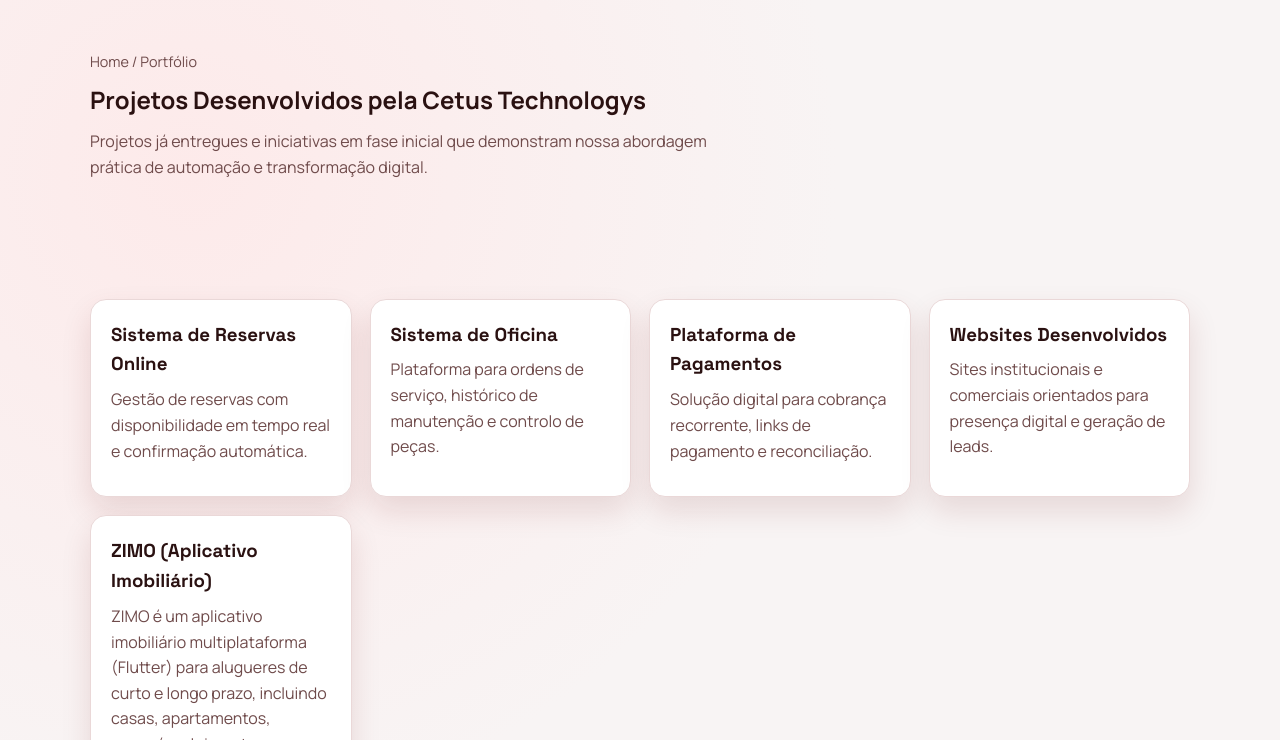
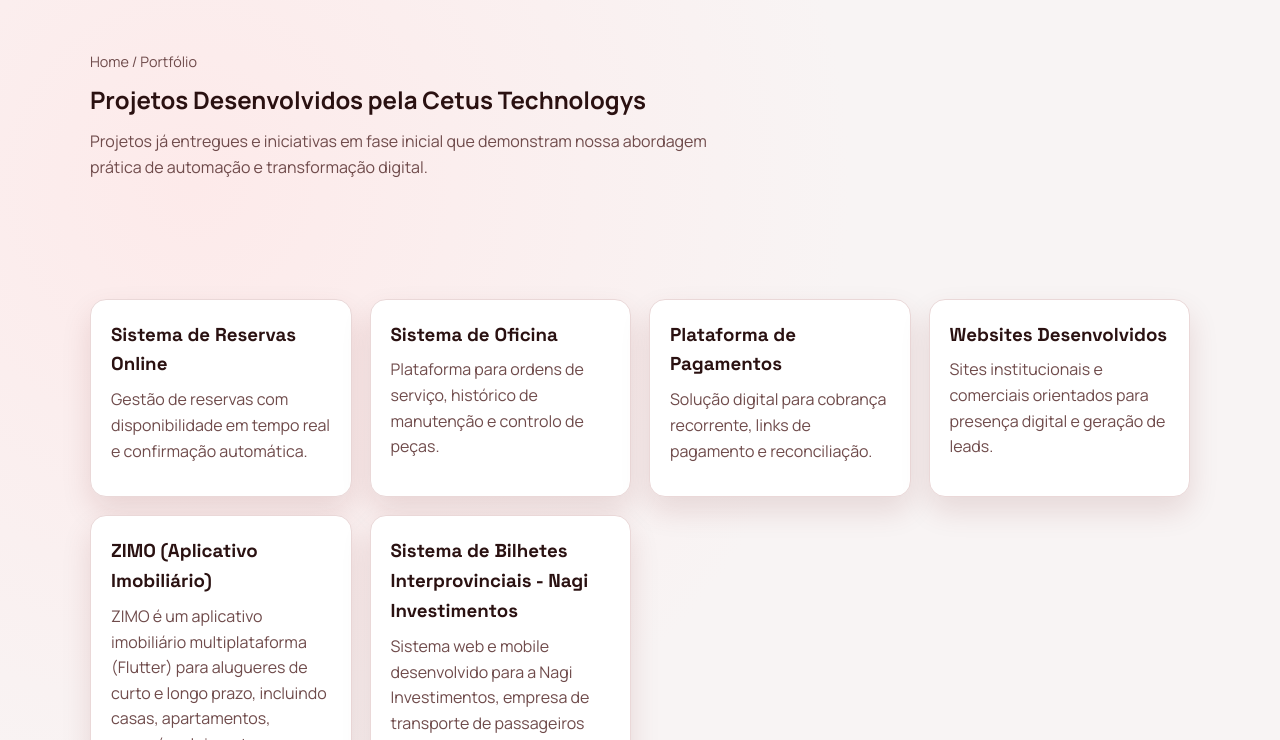
Before and after one commit to MichaelMabombe/cetus-technologies, a plain HTML site: page portfolio.html in a window 1280 px wide. Shown: the part 60-800 px from the top of the page. Drawn offline with nearby package versions, Linux system fonts and the light colour scheme.

Commit message:
nagi adicionado ao portifolio

```diff
--- a/portfolio.html
+++ b/portfolio.html
@@ -41,6 +41,7 @@
         <article class="card reveal"><h3>Plataforma de Pagamentos</h3><p>Solução digital para cobrança recorrente, links de pagamento e reconciliação.</p></article>
         <article class="card reveal"><h3>Websites Desenvolvidos</h3><p>Sites institucionais e comerciais orientados para presença digital e geração de leads.</p></article>
         <article class="card reveal"><h3>ZIMO (Aplicativo Imobiliário)</h3><p>ZIMO é um aplicativo imobiliário multiplataforma (Flutter) para alugueres de curto e longo prazo, incluindo casas, apartamentos, armazéns, lojas e terrenos. Foi desenvolvido para países em desenvolvimento, com foco em simplicidade, acessibilidade e escalabilidade.</p></article>
+        <article class="card reveal"><h3>Sistema de Bilhetes Interprovinciais - Nagi Investimentos</h3><p>Sistema web e mobile desenvolvido para a Nagi Investimentos, empresa de transporte de passageiros em Moçambique, com o objetivo de digitalizar o processo de reserva de bilhetes e gestão de viagens. A solução melhora o atendimento, reduz processos manuais e oferece maior controlo operacional.</p></article>
       </div>
     </section>
   </main>
```
